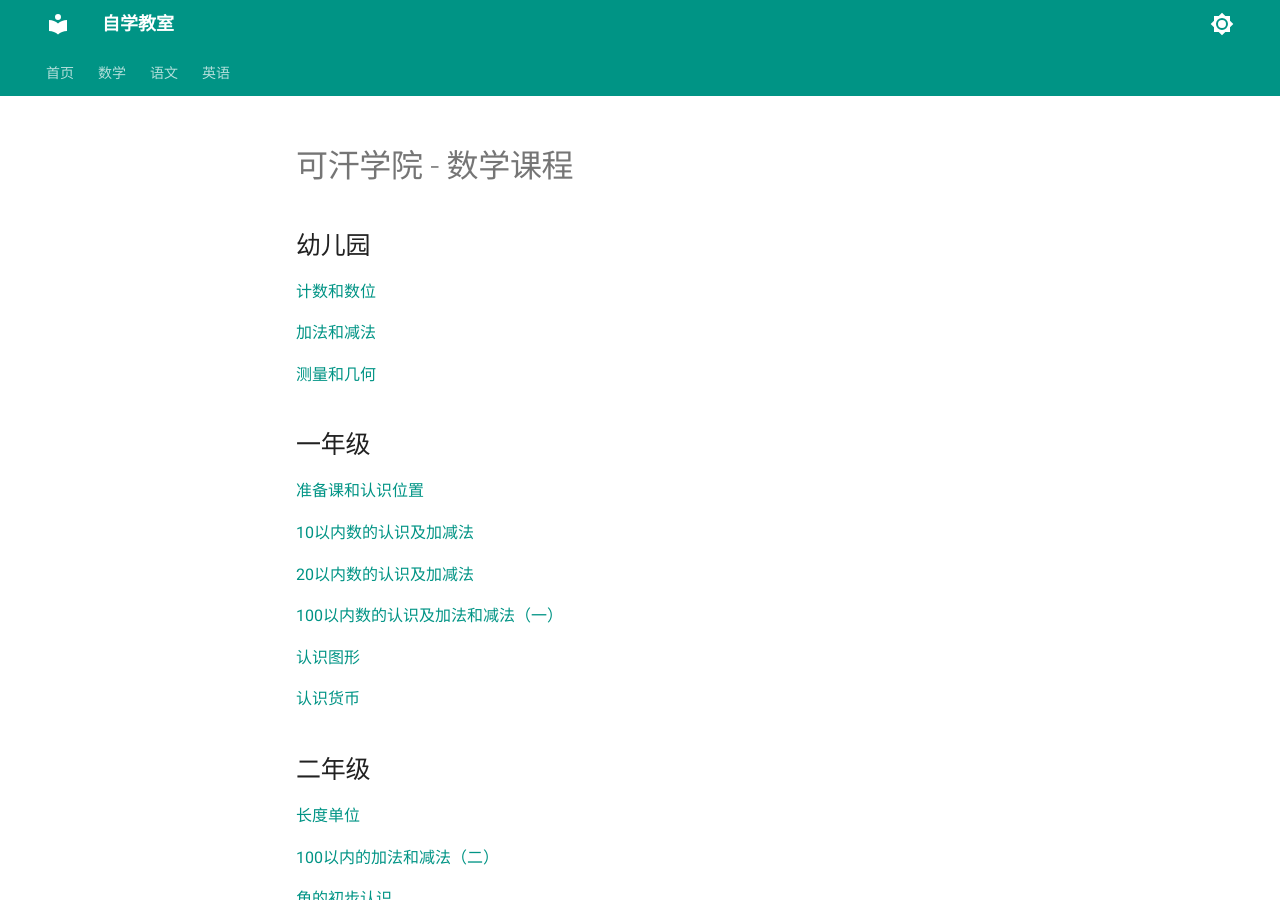
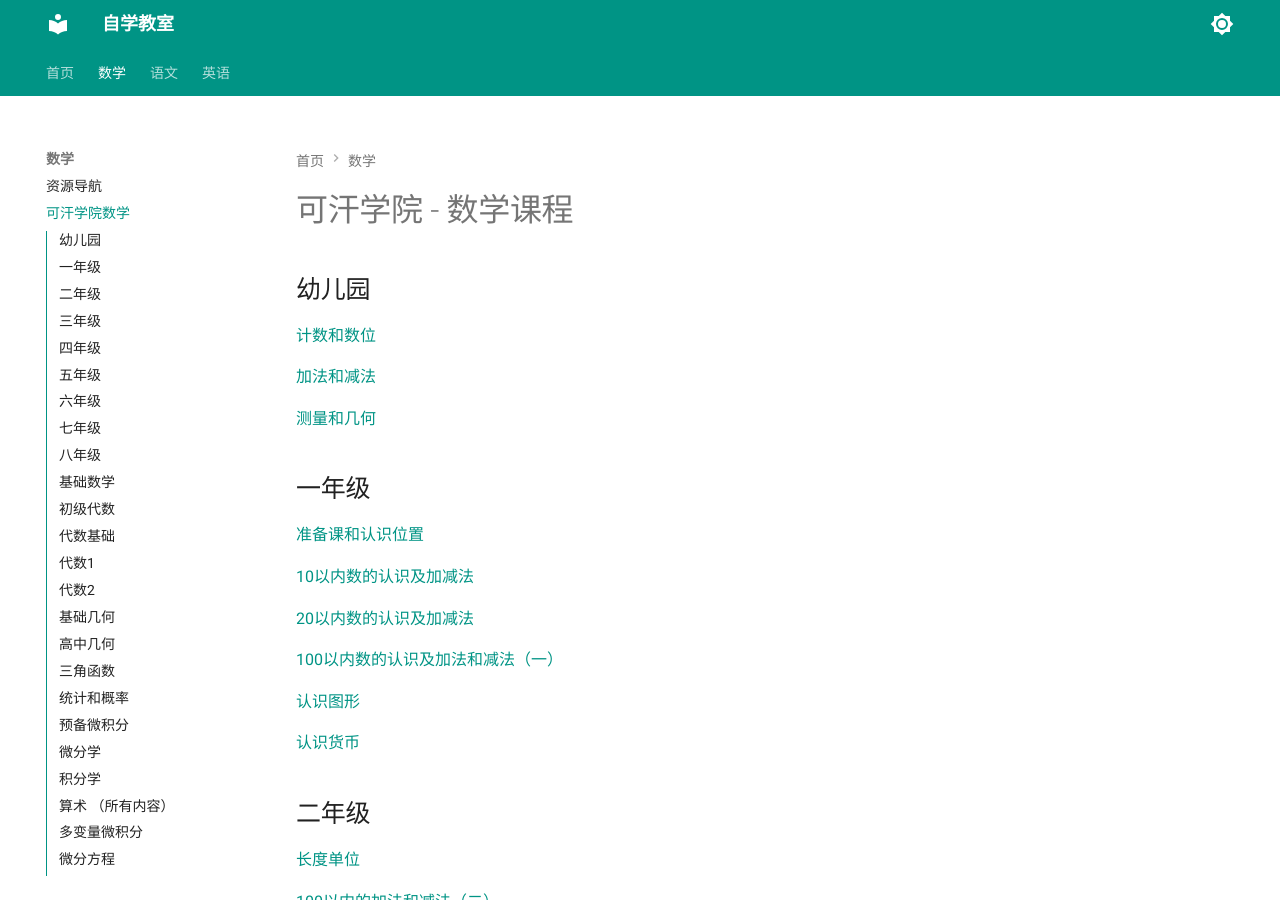
Before and after one commit to sorokin990/sorokin990.github.io, an MkDocs documentation site: the page built from docs/math/khan_academy.md, in a window 1280 px wide and 900 px high. Built offline with MkDocs 1.6.1 and Material for MkDocs 9.7.7, drawn with Linux system fonts in a browser that asks for light colours; plug-ins that fetch from the network failed and are left out; comment, search, counter and statistics services are not loaded; some of the changed lines change nothing that is shown.

Commit message:
Update mkdocs.yml

```diff
--- a/mkdocs.yml
+++ b/mkdocs.yml
@@ -11,6 +11,7 @@ nav:
 
   - 数学:
     - math/index.md
+    - 可汗学院数学: math/khan_academy.md
     - 名师课堂: math/renjiaoban_1_to_6.md
     - 一年级:
       - math/一年级/index.md
```
